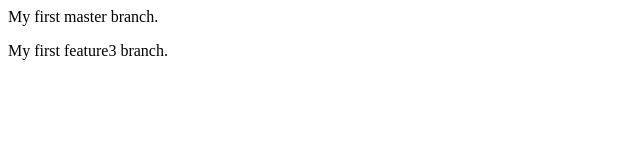
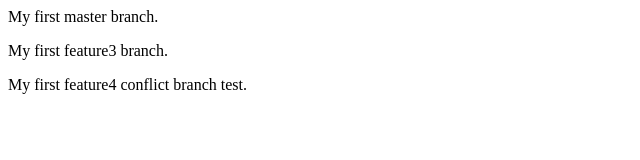
Before and after one commit to skatke02/master, a plain HTML site: page index.html in a window 1280 px wide. Shown: the whole page, without its empty margins (0-640 px from the left). Drawn offline with Linux system fonts and the light colour scheme.

Commit message:
first feature3 commit

```diff
--- a/index.html
+++ b/index.html
@@ -3,6 +3,7 @@
 
 <p>My first master branch.</p>
 <p>My first feature3 branch.</p>
+<p>My first feature4 conflict branch test.</p>
 
 </body>
 </html>
```
